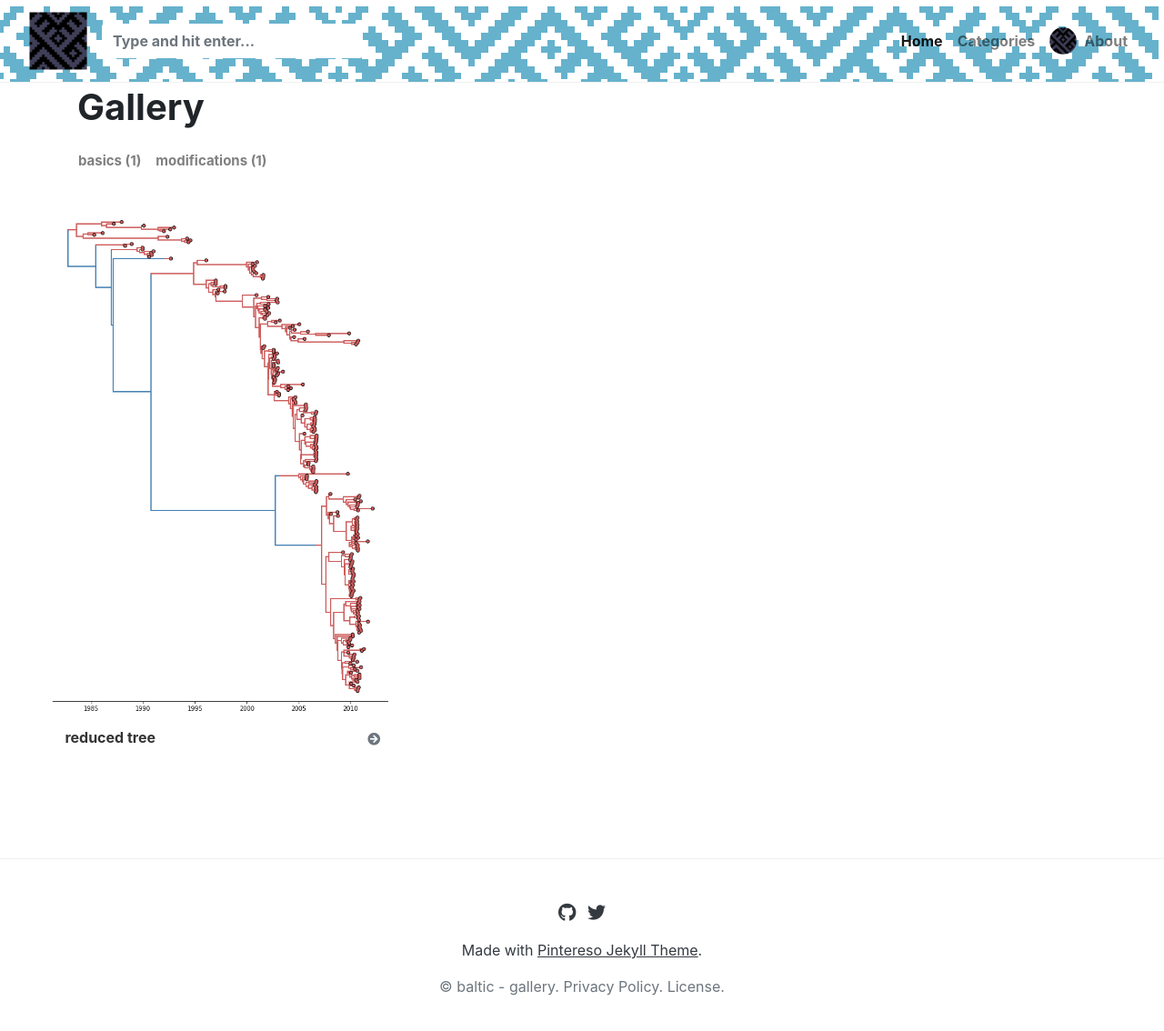
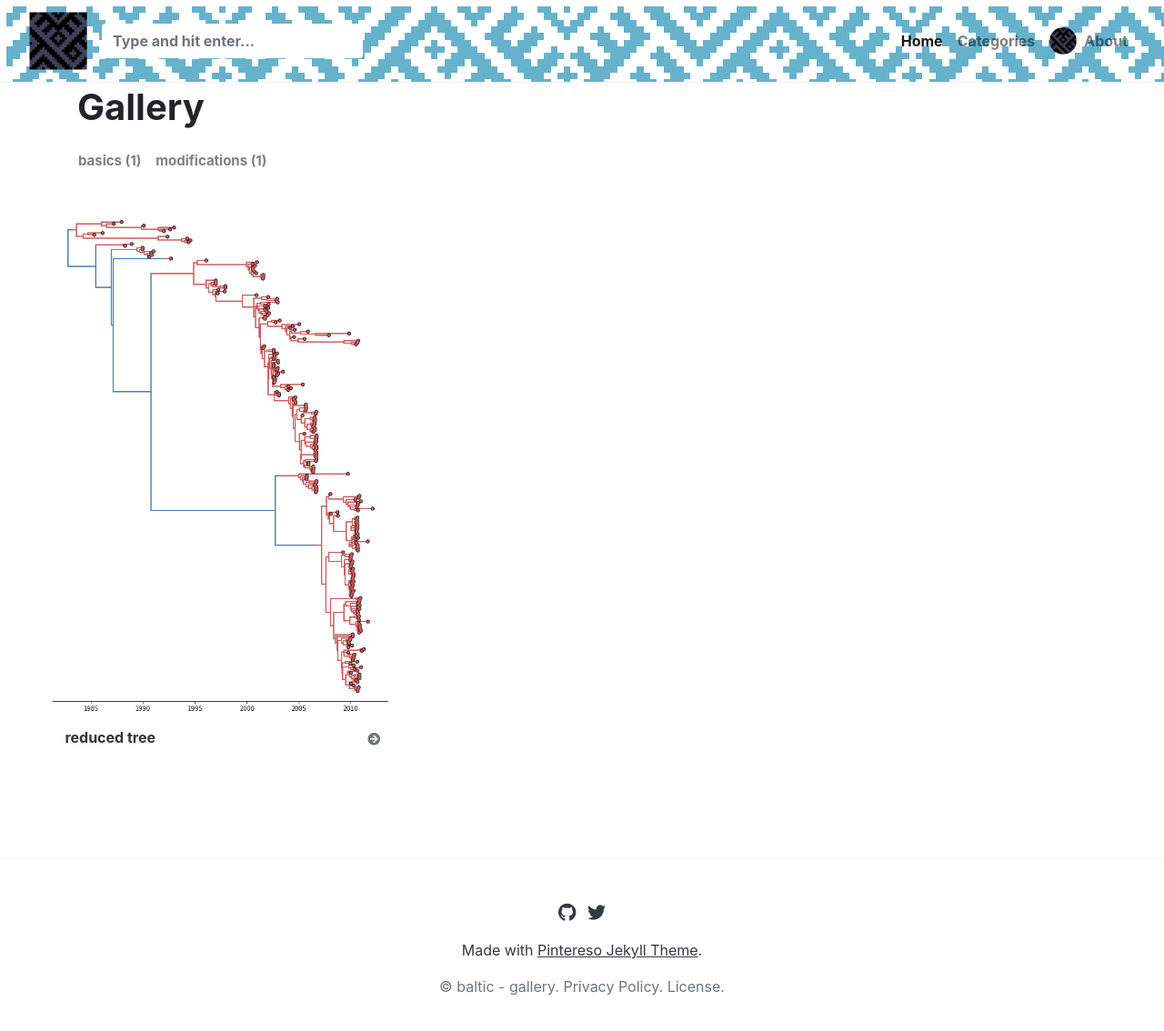
Before and after one commit to phylo-baltic/baltic-gallery, a Jekyll site: the page built from index.html, in a window 1280 px wide and 1161 px high. Shown: the top 1134 px of the window at 91% size. Built offline with Jekyll 4.4.1, drawn with Linux system fonts in a browser that asks for light colours; nearby versions of some CDN libraries; library files that are not in the unit come from our copies; the list of posts is cut into pages by our own code.

Commit message:
changed navbar bg

```diff
--- a/_layouts/default.html
+++ b/_layouts/default.html
@@ -24,7 +24,7 @@
 
 <body>
 
-    <nav class="navbar navbar-expand-lg navbar-light fixed-top" style="background-image: url({{site.baseurl}}/assets/img/logo-banner.png) !important; background-repeat: repeat-x; background-position: right top;">
+    <nav class="navbar navbar-expand-lg navbar-light fixed-top" style="background-image: url({{site.baseurl}}/assets/img/logo-banner.png) !important; background-repeat: repeat-x; background-position: right top; background: rgba(255, 255, 255, 0.7);">
     <a class="navbar-brand font-weight-bolder mr-3" href="{{site.baseurl}}/index.html"><img src="{{site.baseurl}}/{{site.logo}}"></a>
     <button class="navbar-light navbar-toggler" type="button" data-toggle="collapse" data-target="#navbarsDefault" aria-controls="navbarsDefault" aria-expanded="false" aria-label="Toggle navigation">
     <span class="navbar-toggler-icon"></span>
```
